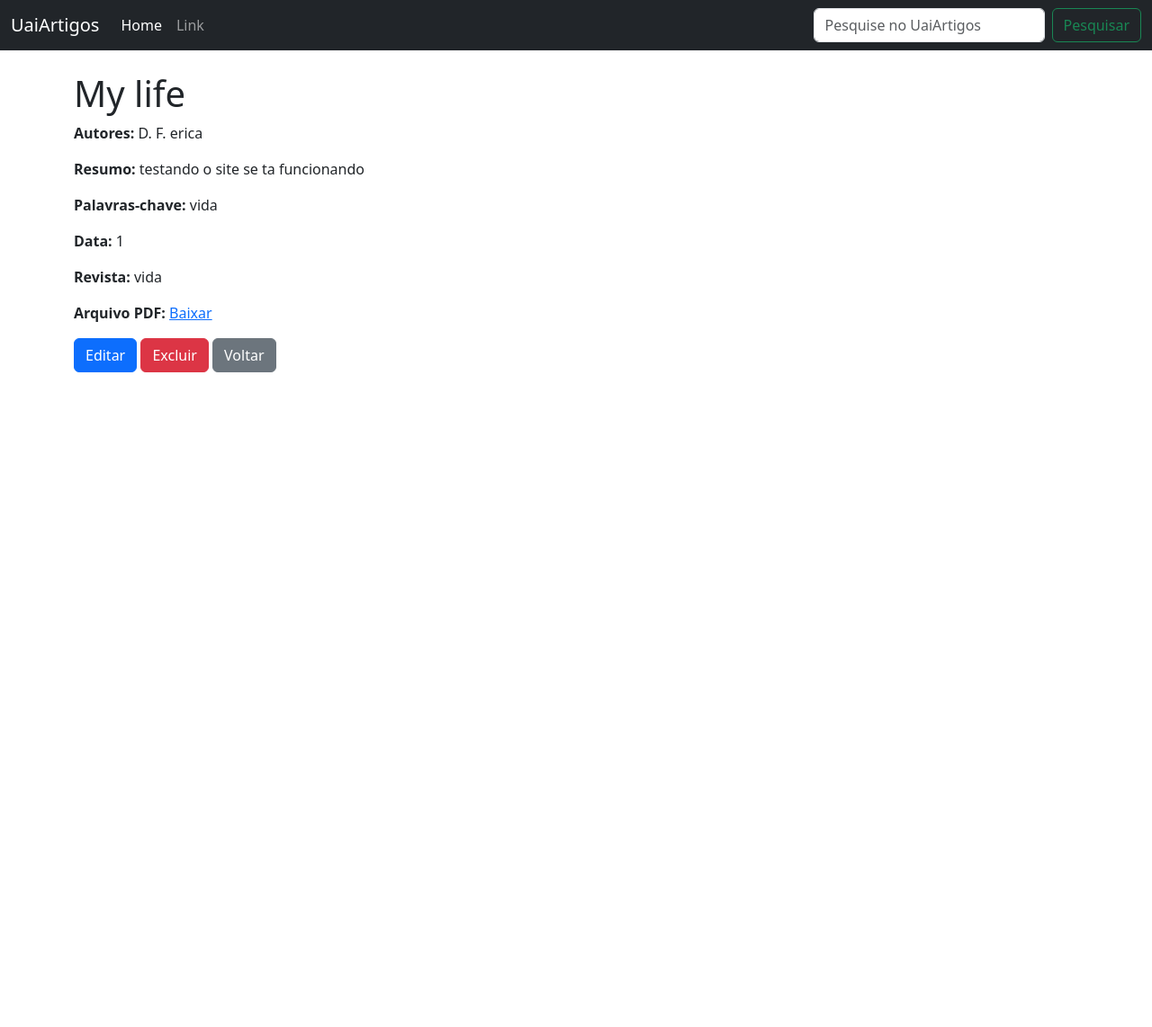
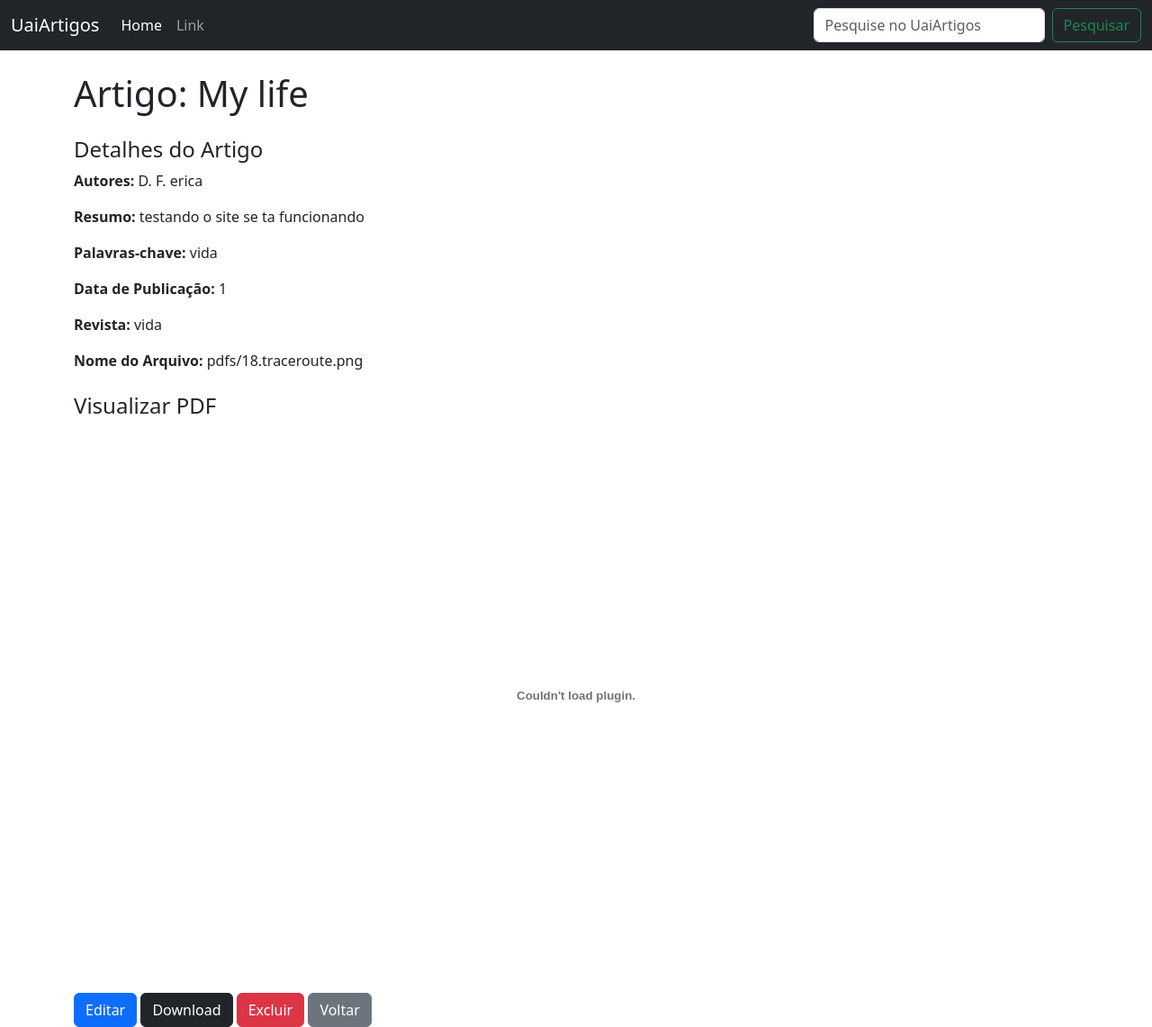
Before and after one commit to ericasilvaa/site_django, a Django app: page /article/1/ in a window 1280 px wide. Shown: the whole page at 90% size. Before the commit the page ends 414 px from the top, so only its background shows below. Run offline with Django 4.2, Linux system fonts and the light colour scheme; data comes from the database, SQL or seed files in the repository.

Commit message:
pdf embed

```diff
--- a/app_project/models.py
+++ b/app_project/models.py
@@ -28,7 +28,7 @@
         MaxValueValidator(datetime.datetime.now().year)
     ])
     journal = models.CharField(max_length=200)
-    pdf_file = models.FileField(upload_to='pdfs/', validators=[
+    pdf_file = models.FileField(upload_to='http://127.0.0.1:8000/article/7/', validators=[
         FileExtensionValidator(allowed_extensions=['pdf'])])
 
 
--- a/app_project/templates/app_project/article_detail.html
+++ b/app_project/templates/app_project/article_detail.html
@@ -1,16 +1,29 @@
 {% extends 'home.html' %}
 {% block content %}
     <div class="container mt-4">
-        <h1>{{ article.title }}</h1>
+        <h1 class="mb-4">Artigo: {{ article.title }}</h1>
+
+        <div class="mb-4">
+            <h4>Detalhes do Artigo</h4>
             <p><strong>Autores:</strong> {{ article.authors }}</p>
             <p><strong>Resumo:</strong> {{ article.abstract }}</p>
             <p><strong>Palavras-chave:</strong> {{ article.keywords }}</p>
-        <p><strong>Data:</strong> {{ article.date }}</p>
+            <p><strong>Data de Publicação:</strong> {{ article.date }}</p>
             <p><strong>Revista:</strong> {{ article.journal }}</p>
-        <p><strong>Arquivo PDF:</strong> <a href="{{ article.pdf_file.url }}">Baixar</a></p>
+            <p><strong>Nome do Arquivo:</strong> {{ article.pdf_file.name }}</p>
+        </div>
 
+        <div class="mb-4">
+            <h4>Visualizar PDF</h4>
+            <embed src="{{ article.pdf_file.url }}" type="application/pdf" width="100%" height="600px">
+        </div>
+
+
+        <div class="mt-4">
             <a href="{% url 'article_update' pk=article.pk %}" class="btn btn-primary">Editar</a>
+            <a href="{{ article.pdf_file.url }}" class="btn btn-dark">Download</a>
             <a href="{% url 'article_delete' pk=article.pk %}" class="btn btn-danger">Excluir</a>
             <a href="{% url 'article_list' %}" class="btn btn-secondary">Voltar</a>
         </div>
+    </div>
 {% endblock %}
--- a/project/settings.py
+++ b/project/settings.py
@@ -6,8 +6,8 @@
 # Build paths inside the project like this: BASE_DIR / 'subdir'.
 BASE_DIR = Path(__file__).resolve().parent.parent
 
-
-
+MEDIA_URL = '/pdfs/'
+MEDIA_ROOT = os.path.join(BASE_DIR, 'pdfs')
 # Quick-start development settings - unsuitable for production
 # See https://docs.djangoproject.com/en/4.2/howto/deployment/checklist/
 
--- a/project/urls.py
+++ b/project/urls.py
@@ -1,7 +1,8 @@
 
 from django.urls import path
 from app_project import views
-
+from django.conf import settings
+from django.conf.urls.static import static
 urlpatterns = [
     # rota, view reponsavel , nome referencia
     #exe: usuario.com
@@ -14,4 +15,4 @@
     path('article/<int:pk>/delete/', views.article_delete, name='article_delete'),# Pg para confirmar a exclusão
     path('search/', views.search_view, name='search'),
 
-]
+] + static(settings.MEDIA_URL, document_root=settings.MEDIA_ROOT)
--- a/templates/navbar.html
+++ b/templates/navbar.html
@@ -1,6 +1,6 @@
     <nav class="navbar navbar-expand-lg navbar-dark bg-dark">
         <div class="container-fluid">
-            <a class="navbar-brand" href="#">UaiArtigos</a>
+            <a class="navbar-brand" href="">UaiArtigos</a>
             <button class="navbar-toggler" type="button" data-bs-toggle="collapse" data-bs-target="#navbarSupportedContent" aria-controls="navbarSupportedContent" aria-expanded="false" aria-label="Toggle navigation">
                 <span class="navbar-toggler-icon"></span>
             </button>
@@ -15,7 +15,7 @@
                 </ul>
                 <form class="d-flex" method="get" action="{% url 'search' %}">
                     <input class="form-control me-2" type="search" name="q" placeholder="Pesquise no UaiArtigos" aria-label="Search">
-                    <button class="btn btn-outline-success" type="submit">Pesquisar</button>
+                    <button class="btn btn-outline-success" type="submit" href="search/">Pesquisar</button>
                 </form>
             </div>
         </div>
```
Also changed, not shown: app_project/views.py (+0 -10 lines), 1 other file. Lines whose indentation alone changed are shown as unchanged.
